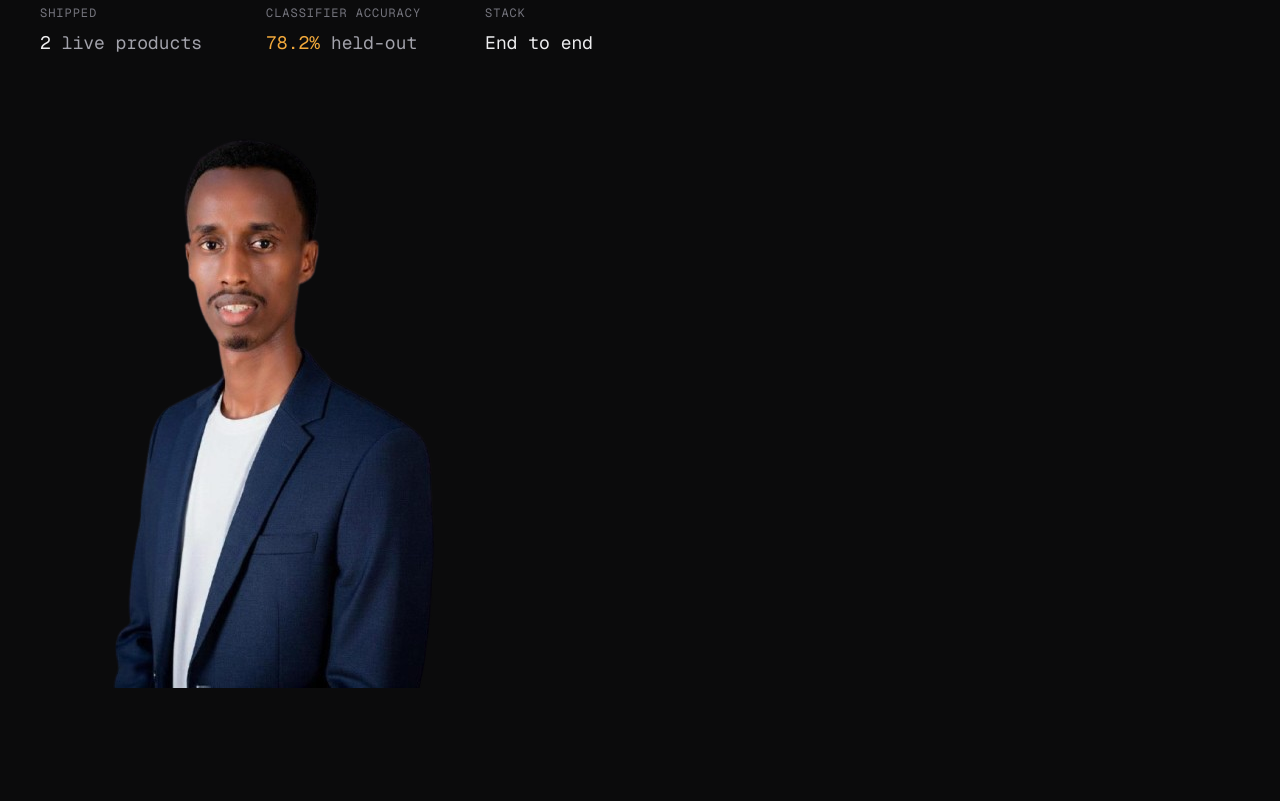
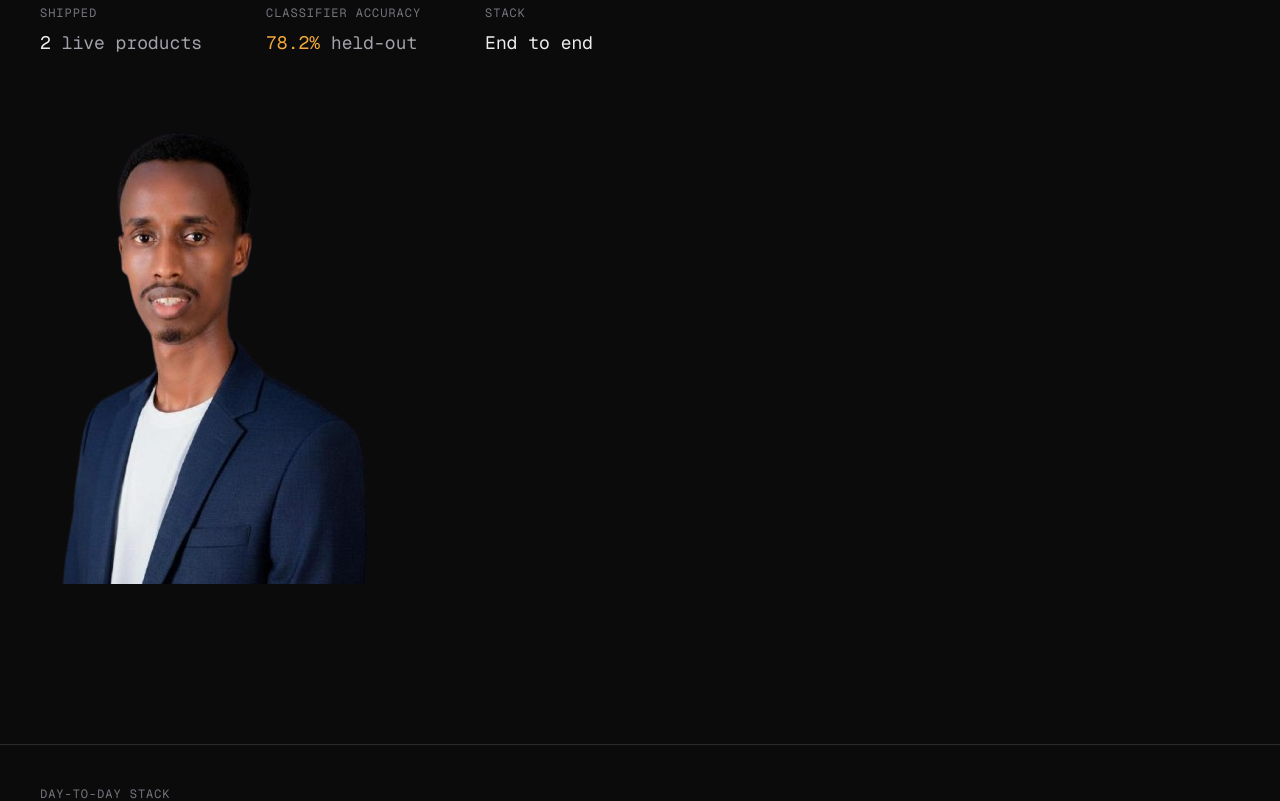
Before and after one commit to IshakAbdiazizHussen/Ishak-Abdiaziz----Portfolio, a Next.js app in the folder frontend/: page / in a window 1280 px wide. Shown: the part 620-1421 px from the top of the page. Built offline with nearby package versions, Linux system fonts and the light colour scheme; no server answers.

Commit message:
still working on hero section especially image

```diff
--- a/frontend/components/Hero.module.css
+++ b/frontend/components/Hero.module.css
@@ -1,14 +1,15 @@
 .hero {
-  max-width: 82rem;
+  max-width: 84rem;
   margin-inline: auto;
   padding: var(--space-2xl) var(--page-pad) var(--space-xl);
 
   display: grid;
-  /* Copy column wide enough for the full-size headline; portrait column stays
-     a generous ~32rem (not squeezed). The hero itself is wider than the body
-     container so both can be full size side by side. */
-  grid-template-columns: minmax(0, 40rem) minmax(0, 32rem);
-  gap: var(--space-2xl);
+  /* Copy column wide enough for the full-size headline; portrait column ~34rem
+     so the (now tightly-cropped) photo reads large without crowding the copy.
+     The hero itself is wider than the body container so both can be full size
+     side by side. */
+  grid-template-columns: minmax(0, 40rem) minmax(0, 34rem);
+  gap: var(--space-xl);
   align-items: center;
 }
 
@@ -129,7 +130,7 @@
 
 /* Below the point where both columns fit at full size, stack them — the copy
    goes back to full width so the headline is never squeezed. */
-@media (max-width: 82rem) {
+@media (max-width: 84rem) {
   .hero {
     grid-template-columns: 1fr;
     gap: var(--space-xl);
--- a/frontend/components/HeroPortrait.module.css
+++ b/frontend/components/HeroPortrait.module.css
@@ -1,7 +1,7 @@
 .wrap {
   margin: 0;
   width: 100%;
-  max-width: 32rem;
+  max-width: 34rem;
 }
 
 /* No frame, border, or crop-mark — the photo sits directly on the page so it
--- a/frontend/components/HeroPortrait.tsx
+++ b/frontend/components/HeroPortrait.tsx
@@ -2,18 +2,20 @@ import Image from "next/image";
 import styles from "./HeroPortrait.module.css";
 
 /** The hardcoded hero photo — the default whenever no `src` is given (see below). */
-const DEFAULT_SRC = "/Portfolio-removebg-preview.png";
+const DEFAULT_SRC = "/hero-portrait.png";
 
 /**
  * `src` comes from the backend (feature 18) once the owner uploads a real
  * hero photo via the admin panel; until then `heroPhotoUrl` is empty and
  * `Hero.tsx` passes `undefined`, so this falls back to the local
- * `public/Portfolio-removebg-preview.png` (440×566, background removed). The
- * `width`/`height` here only set the intrinsic aspect ratio for CLS;
- * `.photo { width: 100%; height: auto }` does the actual sizing, so an
- * admin-uploaded photo of a different aspect ratio scales to fit rather than
- * stretching or cropping. The photo sits directly on the page — no frame,
- * border, or crop-mark — so it reads at full size.
+ * `public/hero-portrait.png` (334×462) — a head-and-shoulders crop of the
+ * background-removed source with its transparent side margins trimmed off, so
+ * the subject fills the frame and reads large without upscaling more than
+ * necessary from the 440px-wide source. The `width`/`height` here only set the
+ * intrinsic aspect ratio for CLS; `.photo { width: 100%; height: auto }` does
+ * the actual sizing, so an admin-uploaded photo of a different aspect ratio
+ * scales to fit rather than stretching or cropping. The photo sits directly on
+ * the page — no frame, border, or crop-mark.
  */
 export function HeroPortrait({ src = DEFAULT_SRC }: { src?: string } = {}) {
   return (
@@ -22,10 +24,10 @@ export function HeroPortrait({ src = DEFAULT_SRC }: { src?: string } = {}) {
         <Image
           src={src}
           alt="Ishak Abdiaziz"
-          width={440}
-          height={566}
+          width={334}
+          height={462}
           priority
-          sizes="(max-width: 82rem) 90vw, 32rem"
+          sizes="(max-width: 84rem) 90vw, 34rem"
           className={styles.photo}
         />
       </div>
```
Also changed, not shown: frontend/public/Portfolio-removebg-preview.png (deleted), frontend/public/hero-portrait.png (added).
